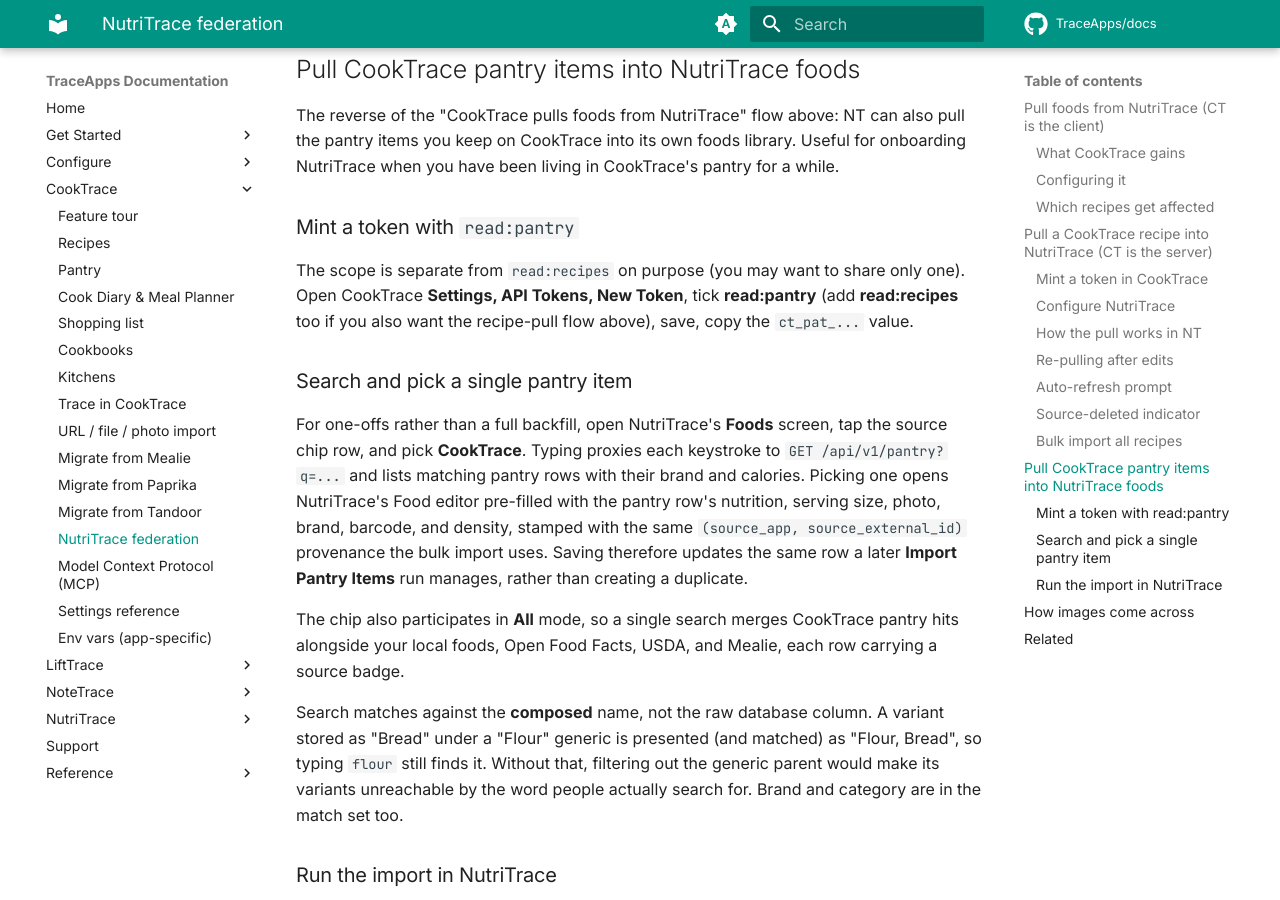
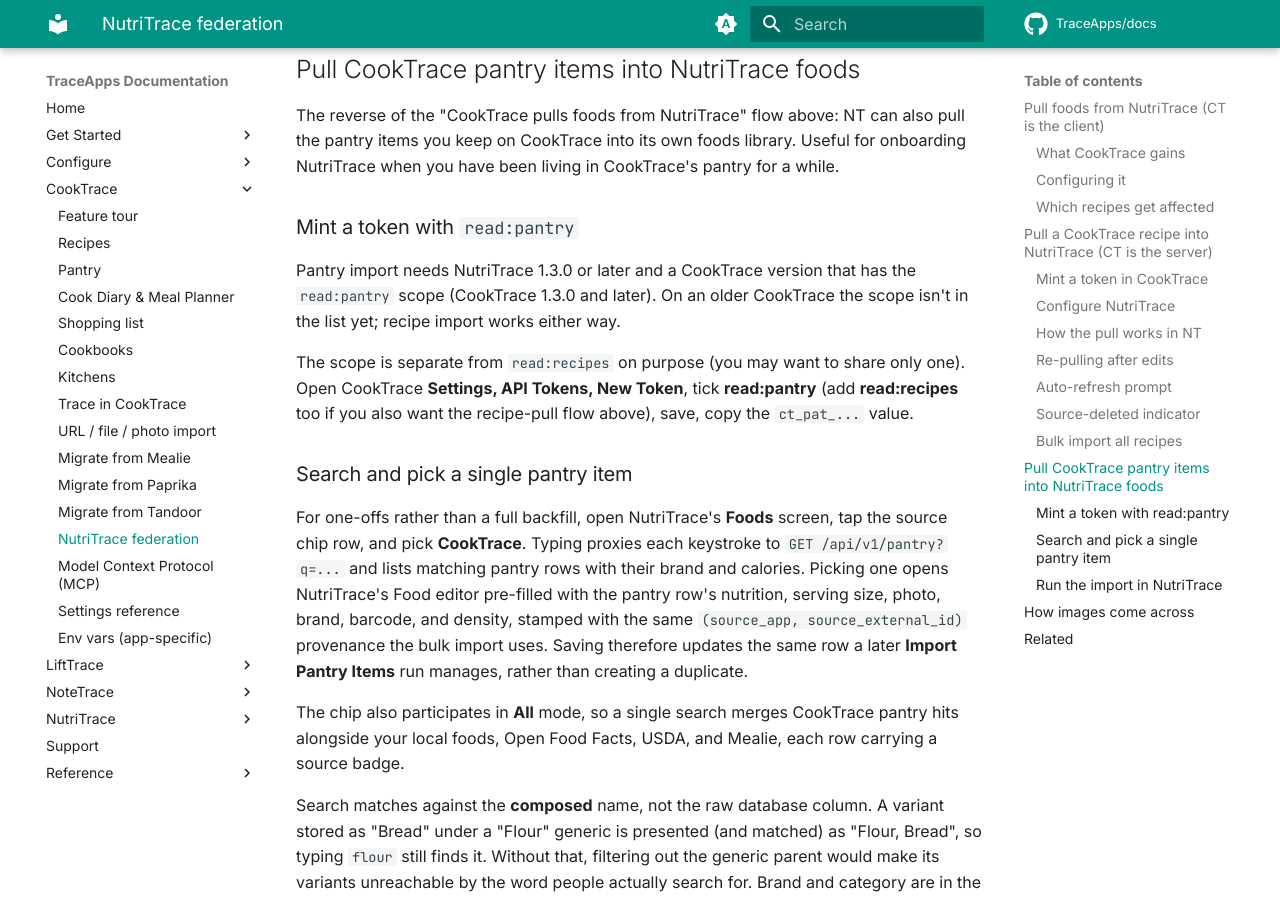
Before and after one commit to TraceApps/docs, an MkDocs documentation site: the page built from docs/cooktrace/nt-federation.md, in a window 1280 px wide and 900 px high, scrolled down 4230 px. Built offline with MkDocs 1.6.1 and Material for MkDocs 9.7.7, drawn with Linux system fonts in a browser that asks for light colours; comment, search, counter and statistics services are not loaded.

Commit message:
docs(cooktrace) pantry import needs CookTrace 1.3.0 for the read:pantry scope
(cherry picked from commit 4d92a54bae8ffd17ff59925a443d819953fc6776)

```diff
--- a/docs/cooktrace/nt-federation.md
+++ b/docs/cooktrace/nt-federation.md
@@ -100,6 +100,8 @@ The reverse of the "CookTrace pulls foods from NutriTrace" flow above: NT can al
 
 ### Mint a token with `read:pantry`
 
+Pantry import needs NutriTrace 1.3.0 or later and a CookTrace version that has the `read:pantry` scope (CookTrace 1.3.0 and later). On an older CookTrace the scope isn't in the list yet; recipe import works either way.
+
 The scope is separate from `read:recipes` on purpose (you may want to share only one). Open CookTrace **Settings, API Tokens, New Token**, tick **read:pantry** (add **read:recipes** too if you also want the recipe-pull flow above), save, copy the `ct_pat_...` value.
 
 ### Search and pick a single pantry item
```
